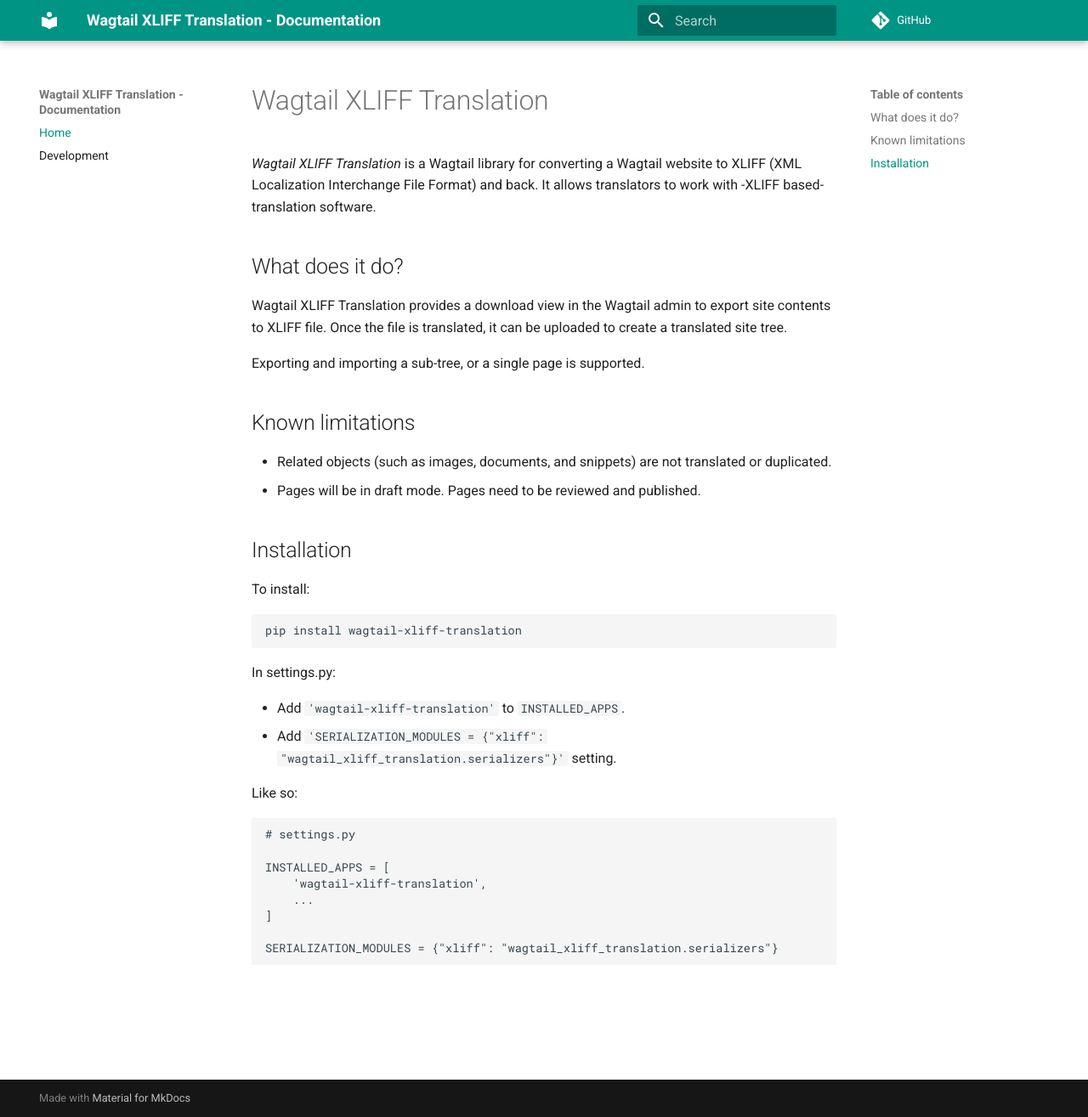
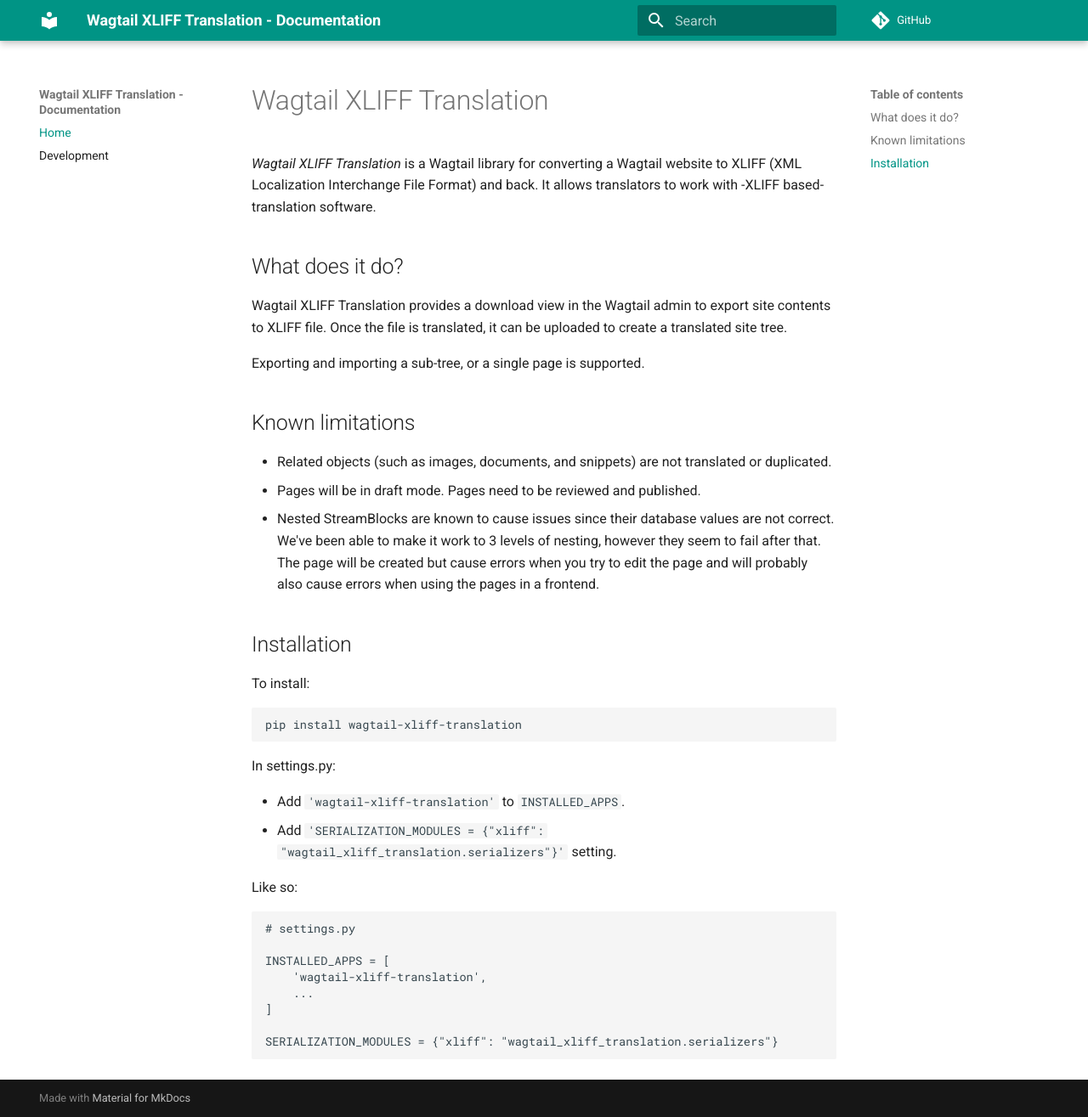
Before and after one commit to fourdigits/wagtail-xliff-translation, an MkDocs documentation site: the page built from docs/index.md, in a window 1280 px wide and 1315 px high. Shown: the whole window at 85% size. Built offline with MkDocs 1.6.1 and Material for MkDocs 9.7.7, drawn with Linux system fonts in a browser that asks for light colours; comment, search, counter and statistics services are not loaded.

Commit message:
Add limitation

```diff
--- a/docs/index.md
+++ b/docs/index.md
@@ -14,6 +14,7 @@
 
 - Related objects (such as images, documents, and snippets) are not translated or duplicated.
 - Pages will be in draft mode. Pages need to be reviewed and published.
+- Nested StreamBlocks are known to cause issues since their database values are not correct. We've been able to make it work to 3 levels of nesting, however they seem to fail after that. The page will be created but cause errors when you try to edit the page and will probably also cause errors when using the pages in a frontend.
 
 ## Installation
 
```
